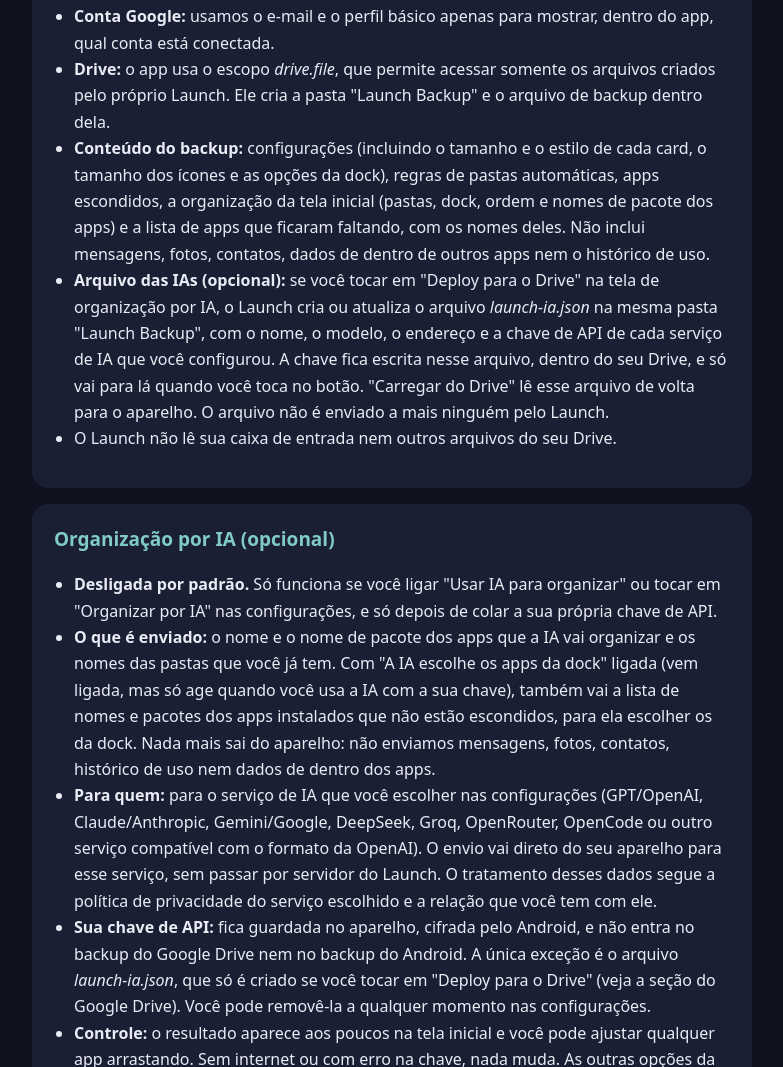
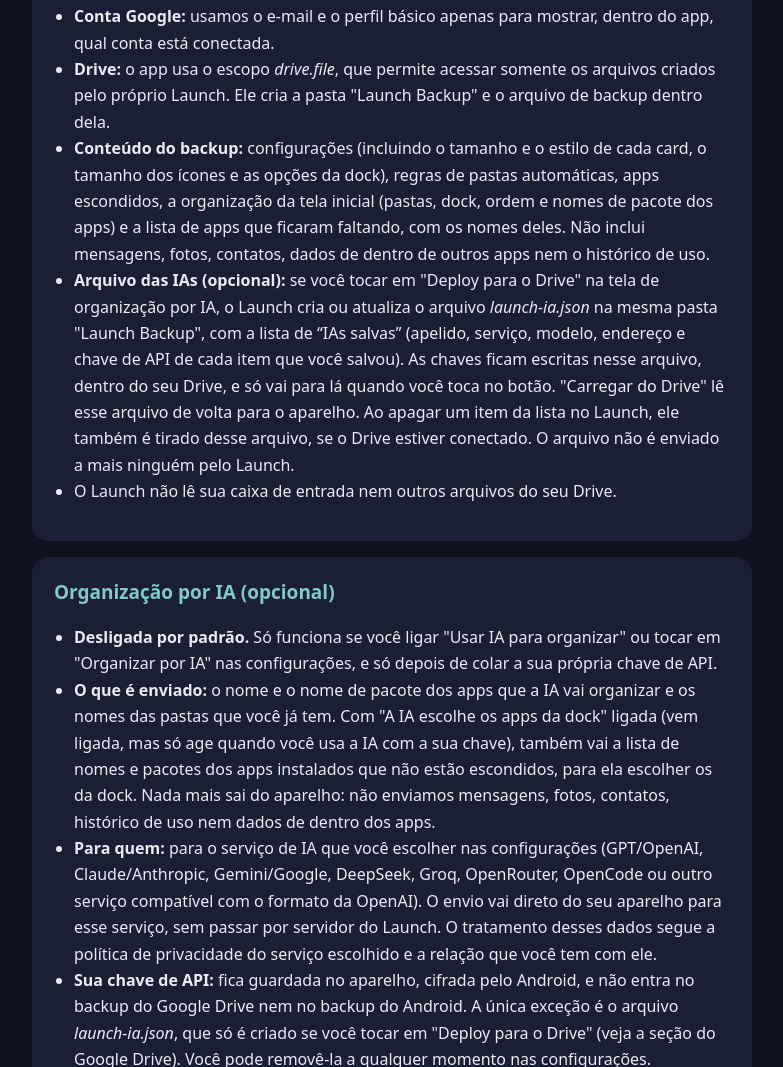
Before and after one commit to edson270419991-commits/apps-sites, a plain HTML site: page felauch/privacidade.html in a window 1280 px wide. Shown: the part 1493-2560 px from the top of the page, without its empty margins (248-1031 px from the left). Drawn offline with Linux system fonts and the light colour scheme.

Commit message:
Add files via upload

```diff
--- a/felauch/privacidade.html
+++ b/felauch/privacidade.html
@@ -49,7 +49,7 @@ footer{text-align:center;color:var(--dim);font-size:13px;padding:0 20px 40px}
 <li><strong>Conta Google:</strong> usamos o e-mail e o perfil básico apenas para mostrar, dentro do app, qual conta está conectada.</li>
 <li><strong>Drive:</strong> o app usa o escopo <em>drive.file</em>, que permite acessar somente os arquivos criados pelo próprio Launch. Ele cria a pasta "Launch Backup" e o arquivo de backup dentro dela.</li>
 <li><strong>Conteúdo do backup:</strong> configurações (incluindo o tamanho e o estilo de cada card, o tamanho dos ícones e as opções da dock), regras de pastas automáticas, apps escondidos, a organização da tela inicial (pastas, dock, ordem e nomes de pacote dos apps) e a lista de apps que ficaram faltando, com os nomes deles. Não inclui mensagens, fotos, contatos, dados de dentro de outros apps nem o histórico de uso.</li>
-<li><strong>Arquivo das IAs (opcional):</strong> se você tocar em "Deploy para o Drive" na tela de organização por IA, o Launch cria ou atualiza o arquivo <em>launch-ia.json</em> na mesma pasta "Launch Backup", com o nome, o modelo, o endereço e a chave de API de cada serviço de IA que você configurou. A chave fica escrita nesse arquivo, dentro do seu Drive, e só vai para lá quando você toca no botão. "Carregar do Drive" lê esse arquivo de volta para o aparelho. O arquivo não é enviado a mais ninguém pelo Launch.</li>
+<li><strong>Arquivo das IAs (opcional):</strong> se você tocar em "Deploy para o Drive" na tela de organização por IA, o Launch cria ou atualiza o arquivo <em>launch-ia.json</em> na mesma pasta "Launch Backup", com a lista de “IAs salvas” (apelido, serviço, modelo, endereço e chave de API de cada item que você salvou). As chaves ficam escritas nesse arquivo, dentro do seu Drive, e só vai para lá quando você toca no botão. "Carregar do Drive" lê esse arquivo de volta para o aparelho. Ao apagar um item da lista no Launch, ele também é tirado desse arquivo, se o Drive estiver conectado. O arquivo não é enviado a mais ninguém pelo Launch.</li>
 <li>O Launch não lê sua caixa de entrada nem outros arquivos do seu Drive.</li>
 </ul></section>
 <section><h2>Organização por IA (opcional)</h2>
```
Also changed, not shown: felauch/index.html (+1 -0 lines).
